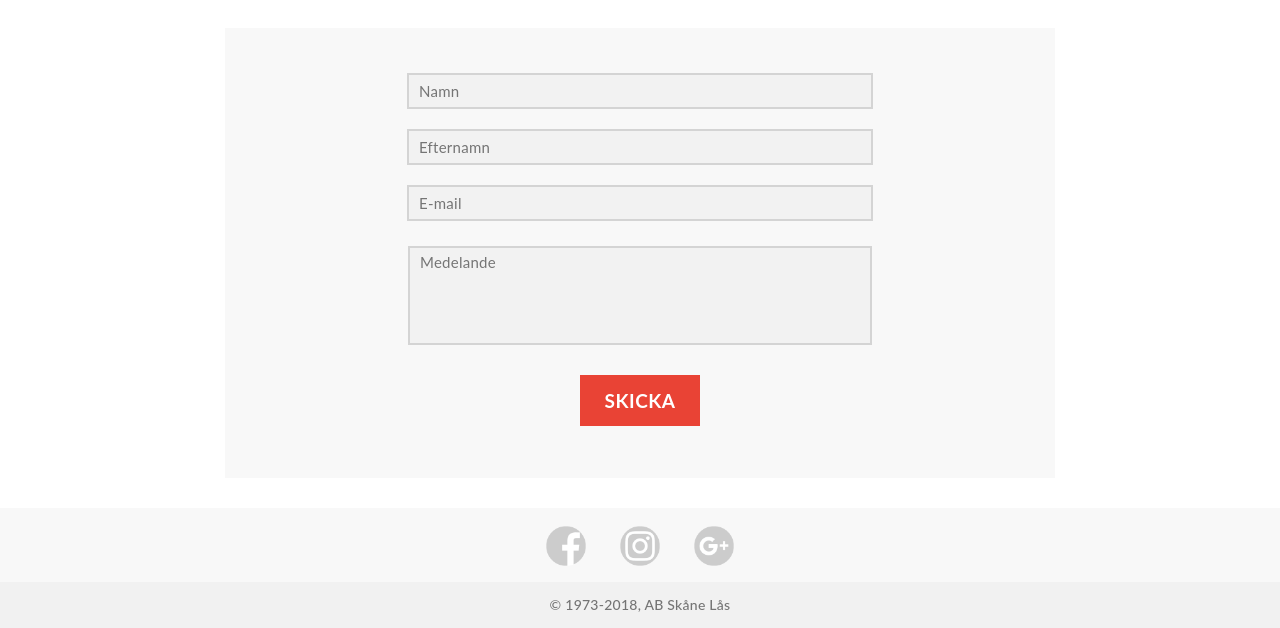
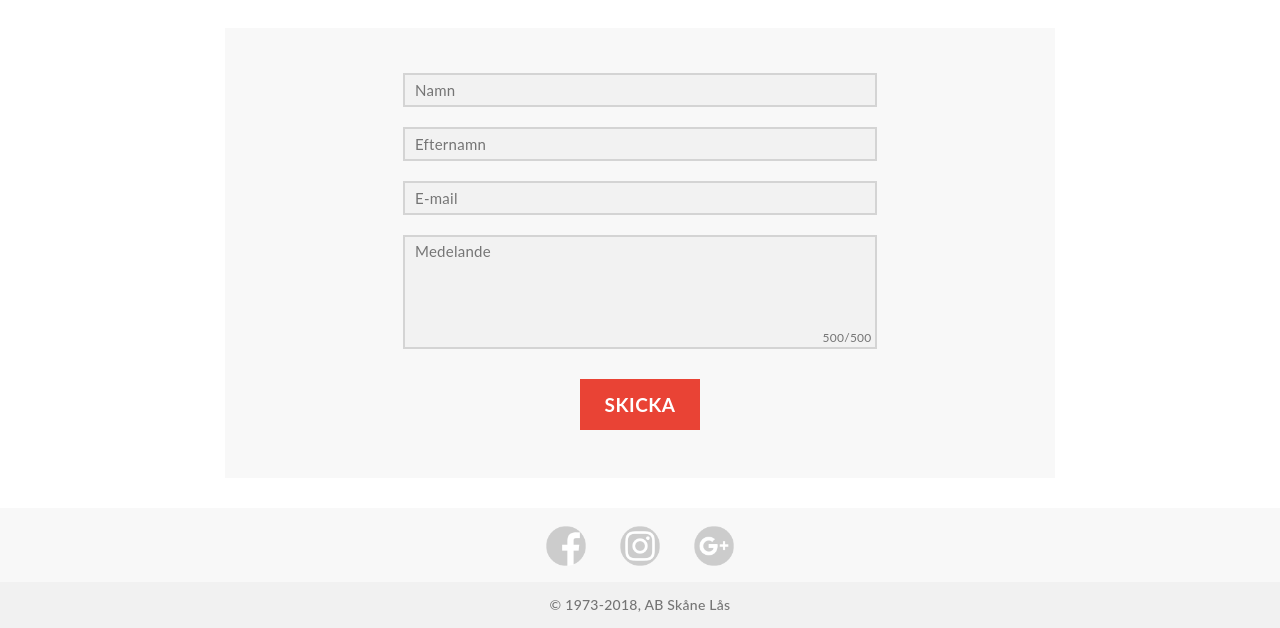
Before and after one commit to WebCreatorUF/Websites, a PHP site: page /Kontakta_Oss.php in a window 1280 px wide. Shown: the part 1509-2137 px from the top of the page. Run offline with PHP 8.4, Linux system fonts and the light colour scheme; data that the repository does not hold is empty; some libraries are stand-ins or nearby versions; some web fonts are replaced.

Commit message:
Add files via upload

```diff
--- a/Projekt_1/Kontakta_Oss.php
+++ b/Projekt_1/Kontakta_Oss.php
@@ -126,19 +126,19 @@ if($_POST) {
 							<ul>
 								<li>
 									<label for="name"></label>
-									<input type="text" class="textcont" placeholder="Namn" id="name" name="name" required pattern="[a-zA-2] {2,15}$" />
+									<input type="text" class="textcont" placeholder="Namn" id="name" name="name" minlength="2" maxlength="25" required pattern="[a-zA-2] {2,25}$" />
 								</li>
 								<li>
 									<label for="lastname"></label>
-									<input type="text" class="textcont" placeholder="Efternamn" id="lastname" name="lastname" required pattern="[a-zA-2] {2,15}$" />
+									<input type="text" class="textcont" placeholder="Efternamn" id="lastname" name="lastname" minlength="2" maxlength="25" required pattern="[a-zA-2] {2,25}$" />
 								</li>
 								<li>
 									<label for="email"></label>
-									<input type="text" class="textcont" placeholder="E-mail" id="email" name="email" />
+									<input type="text" class="textcont" placeholder="E-mail" id="email" name="email" minlength="5" maxlength="50" required pattern="[a-z0-9._%+-]+@[a-z0-9.-]+\.[a-z]{2,4}$" />
 								</li>
 								<li>
 									<label for="comments"></label>
-									<textarea name="comments" id="comments" placeholder="Medelande" reqired pattern="" rows="10" cols="20"></textarea>
+									<textarea name="comments" id="comments" placeholder="Medelande" minlength="1" maxlength="500" rows="10" cols="20"></textarea>
 								</li>
 								<br/>
 								<li>
@@ -147,6 +147,7 @@ if($_POST) {
 									</div>
 								</li>
 							</ul>
+                            <div id="rem_cha"></div>
 						</form>
 					</div>
                 </div>
--- a/Projekt_1/index.html
+++ b/Projekt_1/index.html
@@ -14,6 +14,7 @@
 
 	<body>
 		<div class="container">
+        <div id="btnReturn"></div>
 			<div class="wrappercontainer">
 				<div class="wrapper">
 					<div id="sidebar">
--- a/Projekt_1/script.js
+++ b/Projekt_1/script.js
@@ -74,3 +74,15 @@ $('#btnReturn').click(function() {      // When arrow is clicked
         scrollTop : 0                       // Scroll to top of body
     }, 500);
 });
+
+$(document).ready(function() {
+    var text_max = 500;
+    $('#rem_cha').html(text_max + '/500');
+
+    $('#comments').keyup(function() {
+        var text_length = $('#comments').val().length;
+        var text_remaining = text_max - text_length;
+
+        $('#rem_cha').html(text_remaining + '/500');
+    });
+});
--- a/Projekt_1/style.css
+++ b/Projekt_1/style.css
@@ -55,6 +55,16 @@ img {
 
 #btnReturn:hover {
 	background-color:#e94335;
+}
+
+#rem_cha {
+	font-family:"Lato";
+	color:#747474;
+	font-size:12px;
+	letter-spacing:0.25px;
+	top:67%;
+	left:72%;
+	position:absolute;
 }
 
 /*-----------------------FONT--------------------------*/
@@ -298,7 +308,7 @@ form input.textcont {
 	background:rgba(0, 0, 0, 0.025);
 	width:450px;
 	margin: 10px auto;
-	padding-left: 10px;
+	padding: 0px 10px 0px 10px;
 	height:30px;
 	outline:none;
 	border:solid 2px rgba(0, 0, 0, 0.125);
@@ -312,8 +322,8 @@ form textarea {
 	position:relative;
 	background:rgba(0, 0, 0, 0.025);
 	width:450px;
-	margin: 15px auto;
-	padding: 5px 0px 0px 10px;
+	margin: 10px auto;
+	padding: 5px 10px 15px 10px;
 	height:90px;
 	outline:none;
 	resize: none;
@@ -330,7 +340,7 @@ input[type=submit] {
     font-size: 19px;
     font-family: "Lato";
 	position:relative;
-	margin:15px;
+	margin:20px;
     letter-spacing: .5px;
 	transition: .25s ease-in-out;
 }
```
